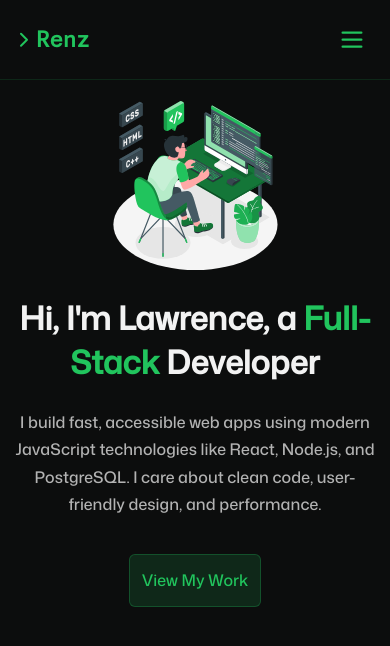
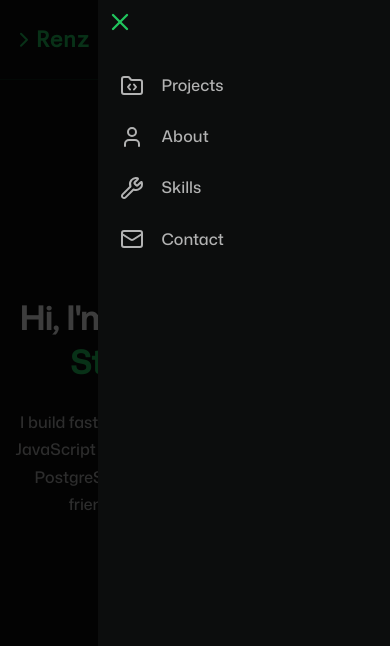
Before and after one commit to lawrence-ruscia/homepage, a React (Vite) app: page / in a window 390 px wide. Both pictures are taken after a click on the button 352 px from the left and 39 px from the top of the page. Shown: the top 646 px of the page. Built offline with nearby package versions, Linux system fonts and the light colour scheme.

Commit message:
feat: create interactive nav menu for mobile screens

```diff
--- a/src/assets/styles/Header.module.css
+++ b/src/assets/styles/Header.module.css
@@ -36,6 +36,10 @@
   color: var(--color-brand-primary);
 }
 
+.nav-link > a {
+  color: inherit;
+}
+
 @keyframes blink {
   from {
     opacity: 0;
--- /dev/null
+++ b/src/assets/styles/NavLinks.module.css
@@ -0,0 +1,81 @@
+.nav {
+  position: fixed;
+  top: 0;
+  right: 0;
+  z-index: 10;
+
+  transform: translateX(9999px);
+  transition: transform 250ms ease-in-out;
+
+  width: 75vw;
+  min-height: 100vh;
+
+  background-color: var(--color-bg-primary);
+}
+
+.navShow {
+  transform: translateX(0);
+}
+
+.navList {
+  padding: 0;
+  margin: 0;
+
+  padding: 0 var(--space-2);
+  margin-top: var(--space-4);
+
+  list-style-type: none;
+
+  display: flex;
+  flex-direction: column;
+}
+
+.navLink > a {
+  display: flex;
+  align-items: center;
+  gap: var(--space-4);
+
+  padding: var(--space-3);
+
+  text-decoration: none;
+  color: inherit;
+
+  width: 100%;
+}
+
+.navIcon {
+  width: 1.75rem;
+}
+
+.close {
+  border: 0;
+
+  display: grid;
+  place-items: center;
+
+  padding: var(--space-2);
+
+  background-color: transparent;
+}
+
+.closeIcon {
+  color: var(--color-brand-primary);
+}
+
+.overlay {
+  display: none;
+
+  position: fixed;
+  z-index: 9;
+  top: 0;
+  left: 0;
+
+  width: 100vw;
+  min-height: 100vh;
+
+  background-color: hsla(0, 0%, 0%, 0.75);
+}
+
+.overlayShow {
+  display: block;
+}
--- a/src/components/Header.jsx
+++ b/src/components/Header.jsx
@@ -1,12 +1,27 @@
 import { Logo } from './Logo';
 import { HeaderNav } from './HeaderNav';
+import { useState } from 'react';
 import styles from '../assets/styles/Header.module.css';
 
 export const Header = () => {
+  const handleNavBtnClick = () => {
+    const navMenu = document.querySelector('#navMenu');
+    navMenu.style.transform = 'translateX(0)';
+
+    const overlay = document.querySelector('#overlay');
+    overlay.style.display = 'block';
+
+    console.log('Clicked!');
+  };
+
   return (
     <header className={styles.header}>
       <Logo className={styles.logo} iconStyles={styles.icon} />
-      <HeaderNav className={styles.nav} />
+      <HeaderNav
+        isMobile='true'
+        className={styles.nav}
+        handleNavBtnClick={handleNavBtnClick}
+      />
     </header>
   );
 };
--- a/src/components/HeaderNav.jsx
+++ b/src/components/HeaderNav.jsx
@@ -1,8 +1,20 @@
 import { Menu } from 'lucide-react';
+import { NavLinks } from './NavLinks';
+import { useState } from 'react';
 export const HeaderNav = ({ className }) => {
+  const [menuOpen, setMenuOpen] = useState(false);
+
+  const handleMenuToggle = () => setMenuOpen((prev) => !prev);
+
+  const handleMenuClose = () => {
+    setMenuOpen(false);
+  };
   return (
-    <button className={className}>
-      <Menu width='1.75rem' height='auto' />
-    </button>
+    <>
+      <button id='navMenuBtn' onClick={handleMenuToggle} className={className}>
+        <Menu width='1.75rem' height='auto' />
+      </button>
+      <NavLinks menuOpen={menuOpen} handleMenuClose={handleMenuClose} />
+    </>
   );
 };
--- /dev/null
+++ b/src/components/NavLinks.jsx
@@ -0,0 +1,54 @@
+import styles from '../assets/styles/NavLinks.module.css';
+import { X, FolderCode, User, Wrench, Mail } from 'lucide-react';
+
+export const NavLinks = ({ menuOpen, handleMenuClose }) => {
+  return (
+    <>
+      <nav
+        id='navMenu'
+        className={`${styles.nav} ${menuOpen ? styles.navShow : null}`}
+      >
+        <button
+          id='navCloseBtn'
+          onClick={handleMenuClose}
+          className={styles.close}
+        >
+          <X width='1.75rem' height='auto' className={styles.closeIcon} />
+        </button>
+        <ul className={styles.navList}>
+          <li className={styles.navLink}>
+            <a href='#projects'>
+              <FolderCode className={styles.navIcon} />
+              Projects
+            </a>
+          </li>
+          <li className={styles.navLink}>
+            <a href='#about'>
+              <User className={styles.navIcon} />
+              About
+            </a>
+          </li>
+          <li className={styles.navLink}>
+            <a href='#skills'>
+              <Wrench className={styles.navIcon} />
+              Skills
+            </a>
+          </li>
+          <li className={styles.navLink}>
+            <a href='#contact'>
+              <Mail className={styles.navIcon} />
+              Contact
+            </a>
+          </li>
+        </ul>
+      </nav>
+
+      <div
+        id='overlay'
+        onClick={handleMenuClose}
+        className={`${styles.overlay} ${menuOpen ? styles.overlayShow : null}`}
+        aria-hidden='true'
+      ></div>
+    </>
+  );
+};
--- /dev/null
+++ b/src/utils/nav-menu.js
@@ -0,0 +1,6 @@
+const navMenu = document.querySelector('#navMenu');
+const navMenuBtn = document.querySelector('#navMenuBtn');
+
+navMenuBtn.addEventListener('click', () => {
+  navMenu.classList.add('show');
+});
```
